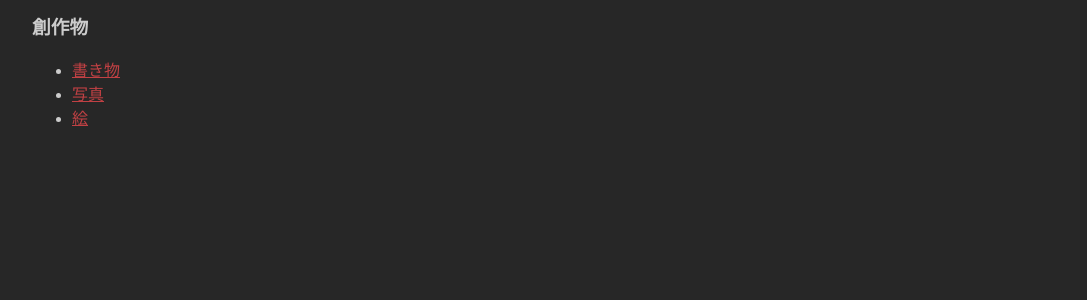
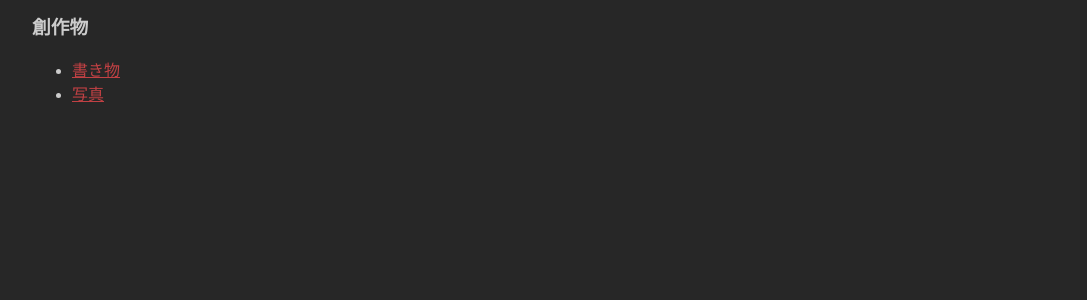
Before and after one commit to hihumi-riku/hihumi-riku.github.io, a Jekyll site: the page built from index.md, in a window 1280 px wide. Shown: the part 287-587 px from the top of the page, without its empty margins (96-1183 px from the left). Built offline with Jekyll 4.4.1, drawn with Linux system fonts in a browser that asks for light colours.

Commit message:
Update index.md

```diff
--- a/index.md
+++ b/index.md
@@ -11,4 +11,3 @@ title: 翡文　六のページ
 ### 創作物
 - [書き物](/writings_list.html)
 - [写真](/photos_list.html)
-- [絵](/drawing_list.html)
```
